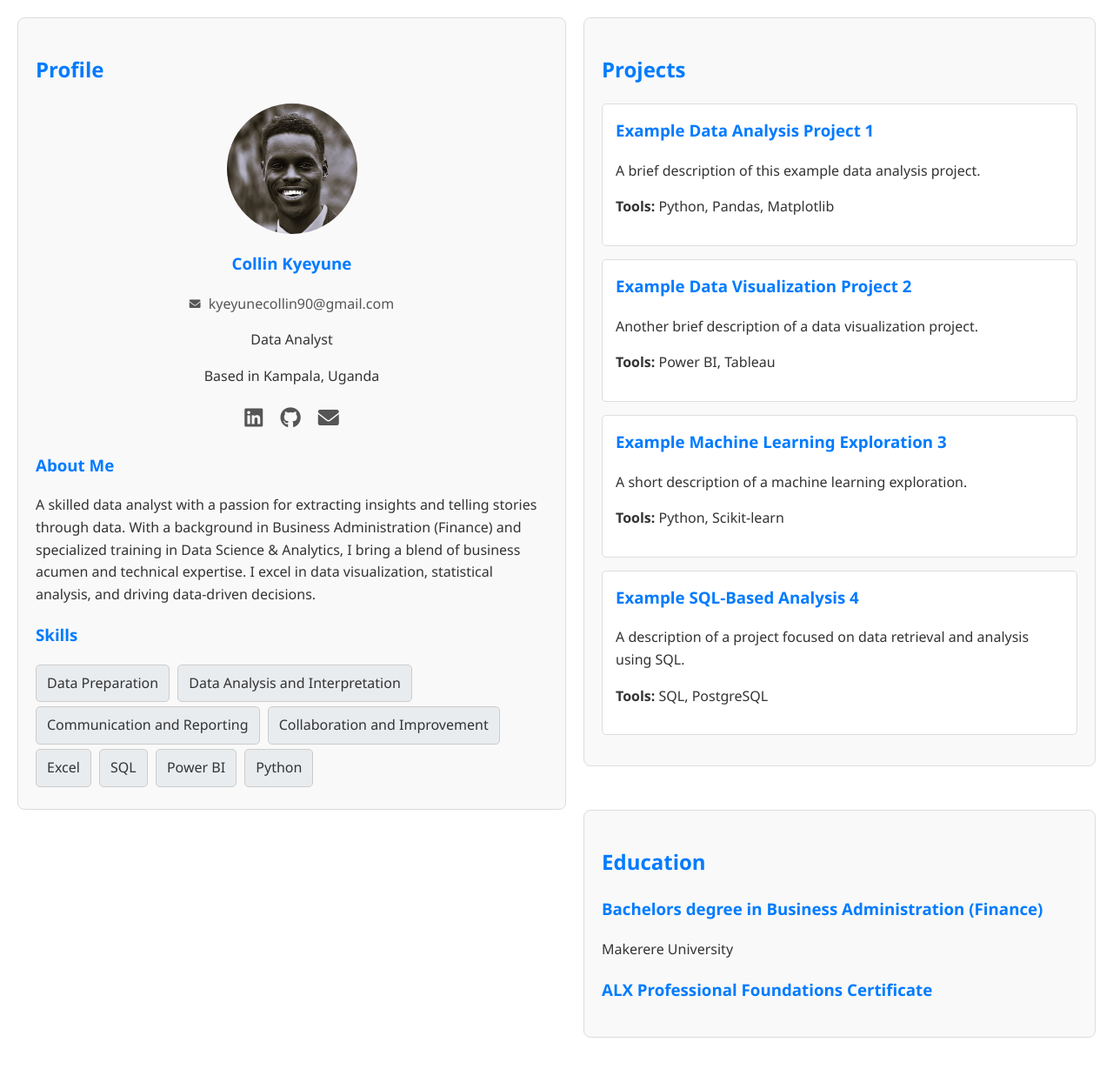
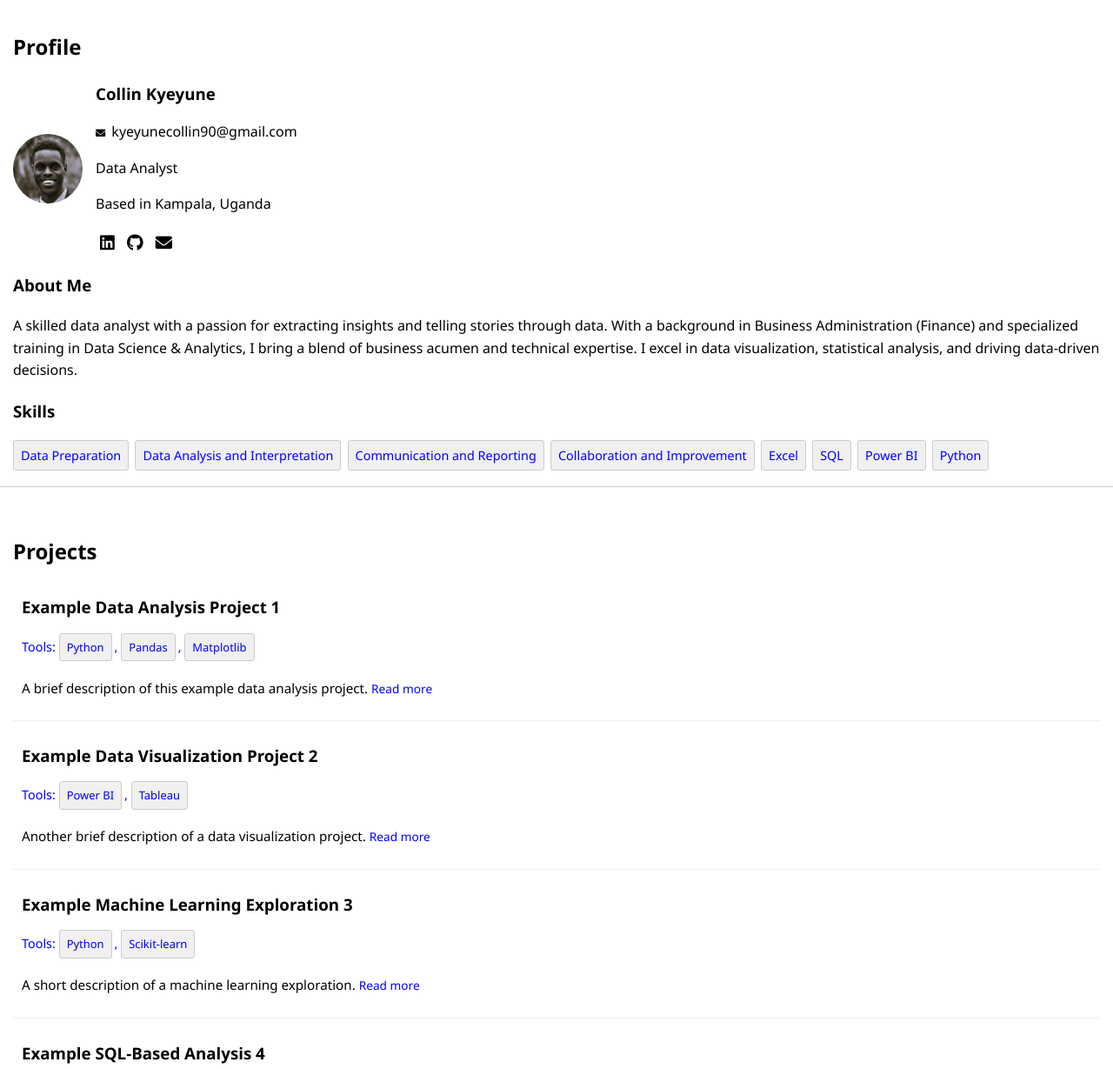
Before and after one commit to Kcolliny90/kcolliny90, a plain HTML site: page index.html in a window 1280 px wide. Shown: the top 1229 px of the page at 87% size. Drawn offline with Linux system fonts and the light colour scheme.

Commit message:
Add files via upload

```diff
--- a/index.html
+++ b/index.html
@@ -9,125 +9,138 @@
         body {
             font-family: 'Segoe UI', Tahoma, Geneva, Verdana, sans-serif;
             line-height: 1.6;
-            margin: 20px;
-            color: #333; /* Default text color */
+            margin: 0; /* Remove default body margin */
+            color: black; /* Default text color is black */
+            background-color: white; /* Default background is white */
         }
         h2, h3 {
-            color: #007bff; /* Primary heading color */
+            color: black; /* Headings are black */
         }
         #profile, #projects, #education {
-            margin-bottom: 30px;
-            padding: 20px;
-            border: 1px solid #ddd;
-            border-radius: 8px;
-            background-color: #f9f9f9; /* Light background for sections */
+            margin-bottom: 20px;
+            padding: 15px;
+            border-bottom: 1px solid #ccc; /* Simple separator */
         }
         .profile-info {
-            text-align: center;
-            margin-bottom: 20px;
+            text-align: left; /* Left align on phone screens */
+            margin-bottom: 15px;
+            display: flex; /* For aligning image and text */
+            align-items: center; /* Vertically align image and text */
         }
         .profile-image {
-            width: 150px;
-            height: 150px;
+            width: 80px; /* Smaller profile image on phone */
+            height: 80px;
             border-radius: 50%;
             object-fit: cover;
-            margin: 10px auto;
-            display: block;
+            margin-right: 15px; /* Space between image and text */
+            display: inline-block;
         }
         .contact-info {
-            margin-bottom: 10px;
+            margin-bottom: 5px;
         }
         .contact-info a {
-            color: #555;
+            color: black;
             text-decoration: none;
         }
         .contact-info i {
-            margin-right: 5px;
-            font-size: 0.8em; /* Smaller email icon */
+            margin-right: 3px;
+            font-size: 0.7em;
+            color: black;
         }
         .social-icons a {
-            margin: 0 8px; /* Slightly reduced spacing */
-            font-size: 1.5em; /* Smaller icons */
-            color: #555;
+            margin: 0 5px;
+            font-size: 1.2em; /* Smaller icons */
+            color: black;
             text-decoration: none;
         }
         .social-icons a:hover {
-            color: #007bff;
+            color: blue;
         }
         .skill-badge {
-            background-color: #e9ecef;
-            color: #333;
-            padding: 8px 12px;
-            border-radius: 5px;
-            margin-right: 5px;
-            margin-bottom: 5px;
+            background-color: #f0f0f0;
+            color: blue; /* Skills and tools are blue */
+            padding: 5px 8px;
+            border-radius: 3px;
+            margin-right: 3px;
+            margin-bottom: 3px;
             display: inline-block;
             border: 1px solid #ccc;
+            font-size: 0.9em;
         }
         .project-card {
-            border: 1px solid #ddd;
-            padding: 15px;
             margin-bottom: 15px;
-            border-radius: 5px;
-            background-color: white;
+            padding: 10px;
+            border-bottom: 1px solid #eee;
         }
         .project-card h3 {
-            color: #007bff;
+            color: black; /* Project titles are black */
+            font-weight: bold; /* Project titles are bold */
             margin-top: 0;
+            margin-bottom: 5px;
+        }
+        .project-tools {
+            color: blue; /* Project tools are blue */
+            font-size: 0.9em;
+            margin-bottom: 5px;
+        }
+        .project-description {
+            color: black; /* Project description is black */
+            font-size: 0.95em;
+        }
+        .read-more {
+            color: blue; /* "Read more" link is blue */
+            text-decoration: none;
+            font-size: 0.9em;
+        }
+        .education-item {
+            margin-bottom: 15px;
+            padding-left: 10px;
+        }
+        .education-item h3 {
+            margin-bottom: 3px;
+        }
+        .education-item strong {
+            color: black; /* "Data Analytics" is black */
+            font-weight: bold; /* "Data Analytics" is bold */
         }
         footer {
             text-align: center;
-            margin-top: 30px;
+            margin-top: 20px;
             padding: 10px;
             background-color: #f0f0f0;
-            border-top: 1px solid #ddd;
-            color: #555;
+            border-top: 1px solid #ccc;
+            color: black;
+            font-size: 0.8em;
         }
         #scrollToTopBtn {
             display: none;
             position: fixed;
-            bottom: 20px;
-            right: 20px;
+            bottom: 15px;
+            right: 15px;
             z-index: 99;
             border: none;
             outline: none;
             background-color: #007bff;
             color: white;
             cursor: pointer;
-            padding: 15px;
-            border-radius: 10px;
-            font-size: 16px;
+            padding: 10px;
+            border-radius: 8px;
+            font-size: 14px;
         }
         #scrollToTopBtn:hover {
             background-color: #0056b3;
         }
 
-        /* Responsive Layout */
-        @media (min-width: 769px) {
+        /* Responsive Layout (Stack for all screen sizes for simplicity in Google Sites) */
         .container {
             display: flex;
-                gap: 20px;
-                align-items: flex-start;
-            }
-            #profile {
-                flex: 1;
+            flex-direction: column; /* Stack on all screen sizes for easier Google Sites implementation */
+            align-items: stretch; /* Make sections take full width */
         }
         #projects-education {
-                flex: 1;
             display: flex;
-                flex-direction: column;
-                gap: 20px;
-            }
-            #projects {
-                order: -1; /* Projects on top in this container */
-            }
-            #education {
-                order: 1;
-            }
-        }
-
-        @media (max-width: 768px) {
-            /* Stack sections for smaller screens */
+            flex-direction: column; /* Stack Projects and Education */
+            align-items: stretch;
         }
     </style>
 </head>
@@ -137,24 +150,26 @@
         <section id="profile">
             <h2>Profile</h2>
             <div class="profile-info">
-                <img src="profile.jpg" alt="Your Profile Picture" class="profile-image">
-                <h3>Collin Kyeyune</h3>
+                <img src="profile.jpg" alt="Your Profile Picture" class="profile-image" style="width: 80px; height: 80px;">
+                <div>
+                    <h3 style="color: black; font-weight: bold; margin-top: 0; margin-bottom: 5px;">Collin Kyeyune</h3>
                     <p class="contact-info">
-                    <a href="mailto:kyeyunecollin90@gmail.com">
-                        <i class="fas fa-envelope fa-sm"></i> kyeyunecollin90@gmail.com
+                        <a href="mailto:kyeyunecollin90@gmail.com" style="color: black;">
+                            <i class="fas fa-envelope fa-sm" style="color: black;"></i> kyeyunecollin90@gmail.com
                         </a>
                     </p>
-                <p>Data Analyst</p>
-                <p>Based in Kampala, Uganda</p>
+                    <p style="color: black;">Data Analyst</p>
+                    <p style="color: black;">Based in Kampala, Uganda</p>
                     <div class="social-icons">
-                    <a href="https://www.linkedin.com/in/collin-kyeyune-25a366241" target="_blank" aria-label="LinkedIn"><i class="fab fa-linkedin"></i></a>
-                    <a href="https://github.com/Kcolliny90" target="_blank" aria-label="GitHub"><i class="fab fa-github"></i></a>
-                    <a href="mailto:kyeyunecollin90@gmail.com" aria-label="Email"><i class="fas fa-envelope"></i></a>
+                        <a href="https://www.linkedin.com/in/collin-kyeyune-25a366241" target="_blank" aria-label="LinkedIn" style="color: black;"><i class="fab fa-linkedin"></i></a>
+                        <a href="https://github.com/Kcolliny90" target="_blank" aria-label="GitHub" style="color: black;"><i class="fab fa-github"></i></a>
+                        <a href="mailto:kyeyunecollin90@gmail.com" aria-label="Email" style="color: black;"><i class="fas fa-envelope"></i></a>
+                    </div>
                 </div>
             </div>
 
             <h3>About Me</h3>
-            <p>A skilled data analyst with a passion for extracting insights and telling stories through data. With a background in Business Administration (Finance) and specialized training in Data Science & Analytics, I bring a blend of business acumen and technical expertise. I excel in data visualization, statistical analysis, and driving data-driven decisions.</p>
+            <p style="color: black;">A skilled data analyst with a passion for extracting insights and telling stories through data. With a background in Business Administration (Finance) and specialized training in Data Science & Analytics, I bring a blend of business acumen and technical expertise. I excel in data visualization, statistical analysis, and driving data-driven decisions.</p>
 
             <h3>Skills</h3>
             <div>
@@ -171,44 +186,44 @@
 
         <div id="projects-education">
             <section id="projects">
-                <h2>Projects</h2>
+                <h2 style="color: black;">Projects</h2>
                 <div class="project-card">
-                    <h3>Example Data Analysis Project 1</h3>
-                    <p>A brief description of this example data analysis project.</p>
-                    <p><strong>Tools:</strong> Python, Pandas, Matplotlib</p>
+                    <h3 style="color: black; font-weight: bold;">Example Data Analysis Project 1</h3>
+                    <p class="project-tools">Tools: <span class="skill-badge">Python</span>, <span class="skill-badge">Pandas</span>, <span class="skill-badge">Matplotlib</span></p>
+                    <p class="project-description">A brief description of this example data analysis project. <a href="#" class="read-more">Read more</a></p>
                 </div>
                 <div class="project-card">
-                    <h3>Example Data Visualization Project 2</h3>
-                    <p>Another brief description of a data visualization project.</p>
-                    <p><strong>Tools:</strong> Power BI, Tableau</p>
+                    <h3 style="color: black; font-weight: bold;">Example Data Visualization Project 2</h3>
+                    <p class="project-tools">Tools: <span class="skill-badge">Power BI</span>, <span class="skill-badge">Tableau</span></p>
+                    <p class="project-description">Another brief description of a data visualization project. <a href="#" class="read-more">Read more</a></p>
                 </div>
                 <div class="project-card">
-                    <h3>Example Machine Learning Exploration 3</h3>
-                    <p>A short description of a machine learning exploration.</p>
-                    <p><strong>Tools:</strong> Python, Scikit-learn</p>
+                    <h3 style="color: black; font-weight: bold;">Example Machine Learning Exploration 3</h3>
+                    <p class="project-tools">Tools: <span class="skill-badge">Python</span>, <span class="skill-badge">Scikit-learn</span></p>
+                    <p class="project-description">A short description of a machine learning exploration. <a href="#" class="read-more">Read more</a></p>
                 </div>
                 <div class="project-card">
-                    <h3>Example SQL-Based Analysis 4</h3>
-                    <p>A description of a project focused on data retrieval and analysis using SQL.</p>
-                    <p><strong>Tools:</strong> SQL, PostgreSQL</p>
+                    <h3 style="color: black; font-weight: bold;">Example SQL-Based Analysis 4</h3>
+                    <p class="project-tools">Tools: <span class="skill-badge">SQL</span>, <span class="skill-badge">PostgreSQL</span></p>
+                    <p class="project-description">A description of a project focused on data retrieval and analysis using SQL. <a href="#" class="read-more">Read more</a></p>
                 </div>
             </section>
 
             <section id="education">
-                <h2>Education</h2>
+                <h2 style="color: black;">Education</h2>
                 <div class="education-item">
                     <h3>Bachelors degree in Business Administration (Finance)</h3>
-                    <p>Makerere University</p>
+                    <p style="color: black;">Makerere University</p>
                 </div>
                 <div class="education-item">
-                    <h3>ALX Professional Foundations Certificate</h3>
+                    <h3><strong style="color: black;">Data Analytics</strong> Professional Foundations Certificate</h3>
                 </div>
             </section>
         </div>
     </div>
 
     <footer>
-        <p>© 2025 Collin Kyeyune</p>
+        <p style="color: black;">© 2025 Collin Kyeyune</p>
     </footer>
 
     <button id="scrollToTopBtn">
```
Lines whose indentation alone changed are shown as unchanged.
